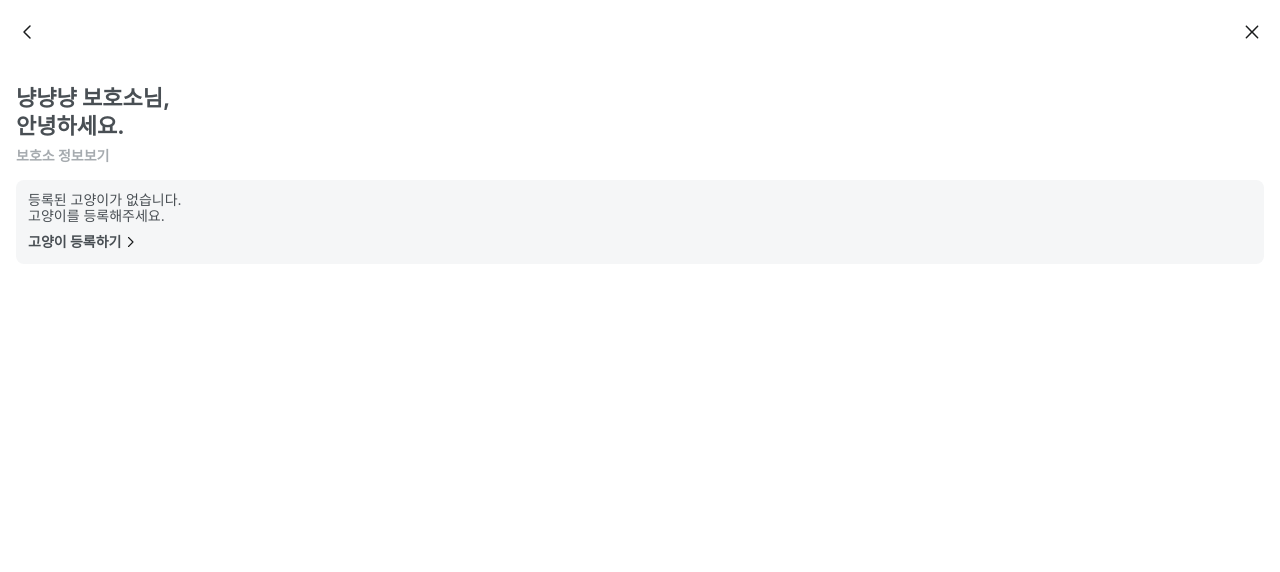
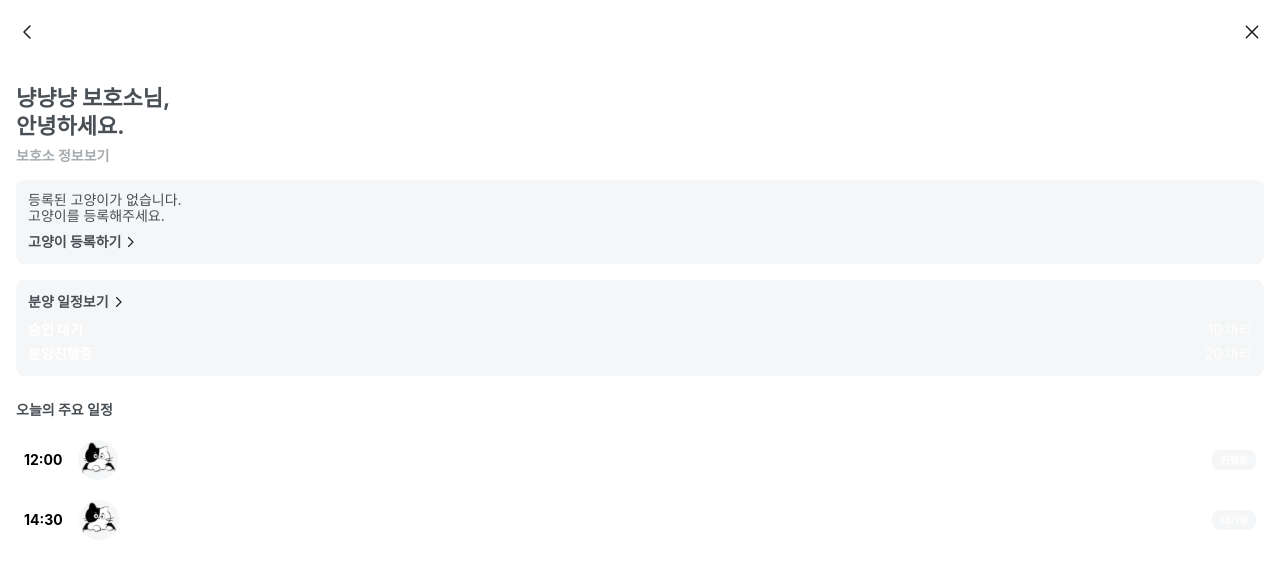
Before and after one commit to Team-Lea-Squad/take-meow-home-client, a Next.js app: page /shelter in a window 1280 px wide. Shown: the top 572 px of the page. Built offline with nearby package versions, Linux system fonts and the light colour scheme.

Commit message:
Add: 오늘의 주요 일정 컴포너트

```diff
--- /dev/null
+++ b/src/app/shelter/adoption-schedule/page.tsx
@@ -0,0 +1,7 @@
+import React from "react";
+
+const Page = () => {
+  return <div></div>;
+};
+
+export default Page;
--- a/src/app/shelter/page.tsx
+++ b/src/app/shelter/page.tsx
@@ -3,7 +3,9 @@ import React from "react";
 import MainTitle from "@/components/MainTitle";
 import { mainTitles } from "@/utils/titleAssets";
 import { useRouter } from "next/navigation";
-import RegisterCatBanner from "@/components/RegisterCatCard";
+import RegisterCatCard from "@/components/RegisterCatCard";
+import AdoptionScheduleCard from "@/components/AdoptionScheduleCard";
+import TodayHighlightsCard from "@/components/TodayHighlightsCard";
 
 const Page = () => {
   const router = useRouter();
@@ -20,7 +22,9 @@ const Page = () => {
           보호소 정보보기
         </div>
       </div>
-      <RegisterCatBanner />
+      <RegisterCatCard />
+      <AdoptionScheduleCard pendingCount={10} inProgressCount={20} />
+      <TodayHighlightsCard />
     </div>
   );
 };
--- a/src/components/AdoptionScheduleCard.tsx
+++ b/src/components/AdoptionScheduleCard.tsx
@@ -1,12 +1,45 @@
 "use client";
 import React from "react";
 import { useRouter } from "next/navigation";
+import Image from "next/image";
 
-const AdoptionScheduleCard = () => {
+interface AdoptionScheduleCardProps {
+  pendingCount?: number;
+  inProgressCount?: number;
+}
+
+const AdoptionScheduleCard = ({
+  pendingCount = 0,
+  inProgressCount = 0
+}: AdoptionScheduleCardProps) => {
   const router = useRouter();
-
   return (
-    <div className="rounded-lg p-500 bg-background-chips gap-2 flex flex-col"></div>
+    <div className="rounded-lg p-500 bg-background-chips gap-2 flex flex-col">
+      <div
+        className="text-text-black text-paragraph-150-B flex items-center"
+        onClick={() => {
+          router.push("/shelter/adoption-schedule");
+        }}
+      >
+        분양 일정보기
+        <Image
+          src="/icons/arrow-right.svg"
+          alt="right-button"
+          width={18}
+          height={18}
+        />
+      </div>
+      <div className="flex flex-col gap-1 items-center text-paragraph-150-B ">
+        <div className="flex justify-between w-full">
+          <p>승인 대기</p>
+          <p className="text-paragraph-150-R">{pendingCount} 마리</p>
+        </div>
+        <div className="flex justify-between w-full">
+          <p>분양진행중</p>
+          <p className="text-paragraph-150-R">{inProgressCount} 마리</p>
+        </div>
+      </div>
+    </div>
   );
 };
 
--- /dev/null
+++ b/src/components/TodayHighlightsCard.tsx
@@ -0,0 +1,59 @@
+import React from "react";
+import Image from "next/image";
+
+const highlights = [
+  {
+    time: "12:00",
+    animalName: "초코 여 10살",
+    userName: "레아 여 30대",
+    status: "진행중",
+    image: "/logo-image.svg"
+  },
+  {
+    time: "14:30",
+    animalName: "보리 남 2살",
+    userName: "우희 여 30대",
+    status: "대기중",
+    image: "/logo-image.svg"
+  }
+];
+
+const TodayHighlightsCard = () => {
+  return (
+    <div className="flex flex-col gap-1">
+      <p className="text-paragraph-150-B text-text-black py-2">
+        오늘의 주요 일정
+      </p>
+      {highlights.map((item, idx) => (
+        <div
+          key={idx}
+          className="flex p-2 text-paragraph-120-R items-center w-full gap-4"
+        >
+          <p className="text-paragraph-120-B text-black">{item.time}</p>
+          <div className="flex items-center justify-between w-full">
+            <div className="flex gap-2 items-center text-caption-120-R">
+              <div className="w-10 h-10 rounded-full overflow-hidden bg-background-chips">
+                <Image
+                  src={item.image}
+                  alt="default-image"
+                  width={40}
+                  height={40}
+                  className="object-cover w-full h-full"
+                />
+              </div>
+              <div className="flex flex-col gpa-2">
+                <p className="text-caption-120-B">{item.animalName}</p>
+                <p>{item.userName}</p>
+              </div>
+            </div>
+            <div className="text-caption-100-B py-1 px-2 bg-background-chips rounded-lg">
+              {item.status}
+            </div>
+          </div>
+        </div>
+      ))}
+    </div>
+  );
+};
+
+export default TodayHighlightsCard;
--- a/tailwind.config.js
+++ b/tailwind.config.js
@@ -152,6 +152,22 @@ module.exports = {
           "12px",
           {
             lineHeight: "14px",
+            fontWeight: "400",
+            letterSpacing: "0"
+          }
+        ],
+        "caption-100-B": [
+          "10px",
+          {
+            lineHeight: "12px",
+            fontWeight: "bold",
+            letterSpacing: "0"
+          }
+        ],
+        "caption-100-R": [
+          "10px",
+          {
+            lineHeight: "12px",
             fontWeight: "400",
             letterSpacing: "0"
           }
```
Also changed, not shown: public/logo-image.svg (added).
